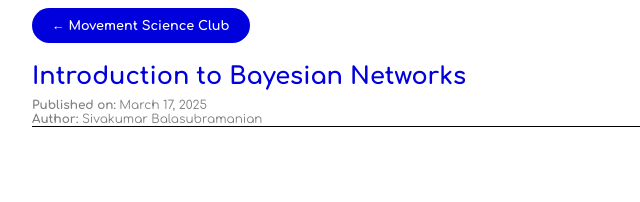
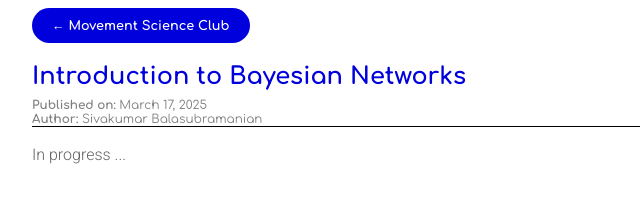
Before and after one commit to biorehab/informatics_club, an Eleventy site: page src/posts/2025-03-17-intro-to-bayesian-networks.md in a window 1280 px wide. Shown: the full height of the page, 292-932 px from the left. Built offline with nearby package versions, Linux system fonts and the light colour scheme; Eleventy itself is replaced by a stand-in of ours; files that its build step writes are made by us from their sources.

Commit message:
Updated BN post.

```diff
--- a/src/posts/2025-03-17-intro-to-bayesian-networks.md
+++ b/src/posts/2025-03-17-intro-to-bayesian-networks.md
@@ -1127,3 +1127,7 @@ tags: ["blog"]
     // arm3LinkParams.origin = {x: arm3LinkParams.width / 2,
     //                          y: arm3LinkParams.height / 2};
 </script>
+
+
+
+In progress ...
```
Also changed, not shown: 1 other file.
